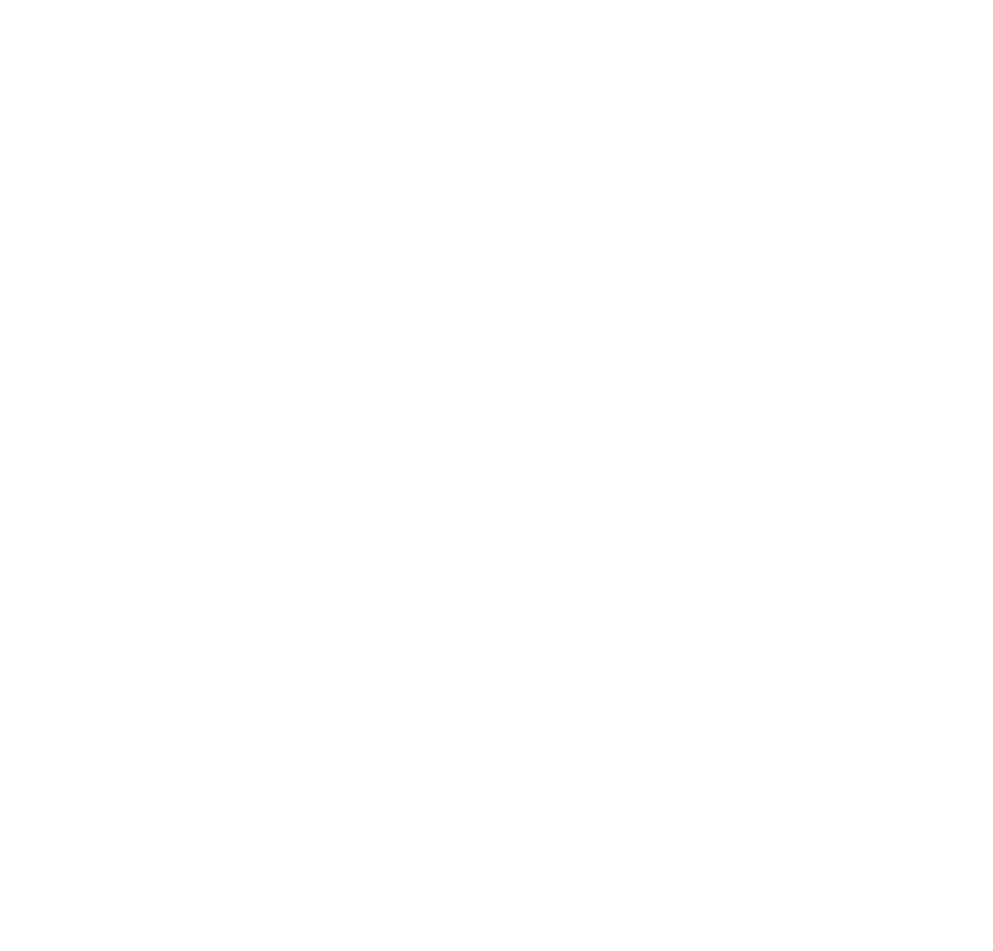
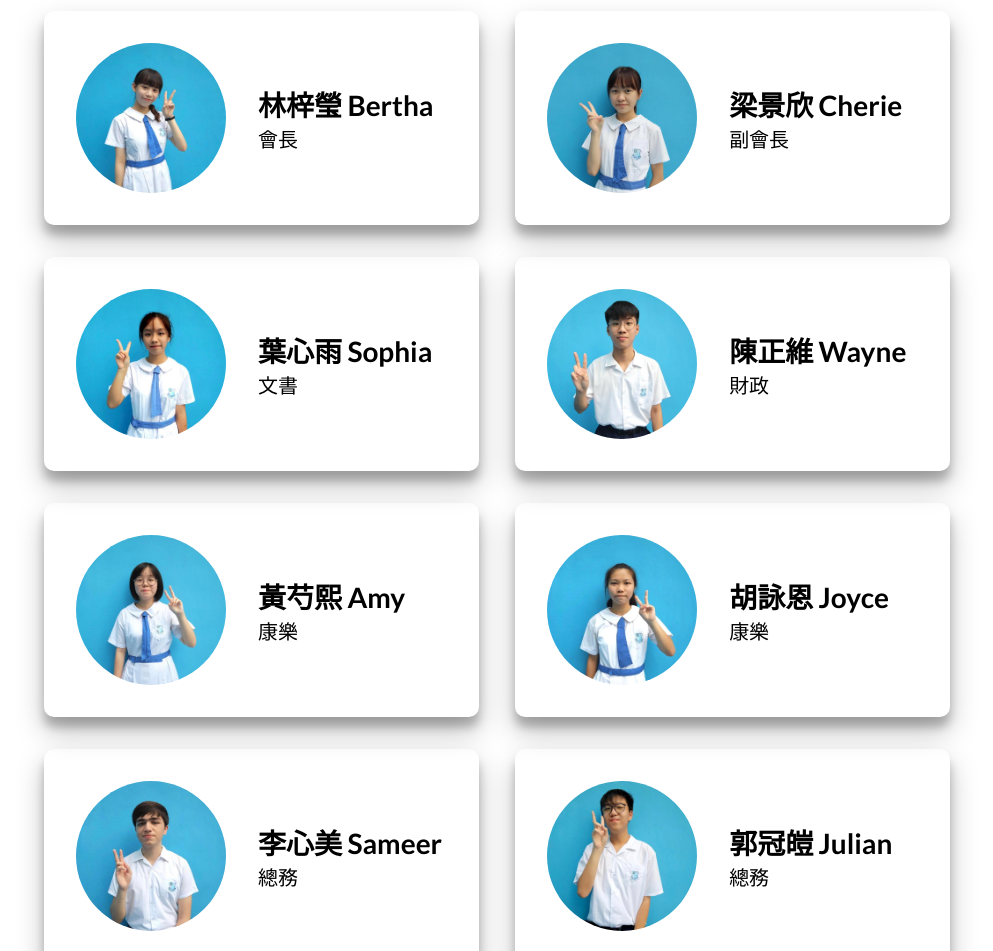
Before and after one commit to samleecodes/unify, a Vue app: page /about in a window 1280 px wide. Shown: the part 621-1572 px from the top of the page, without its empty margins (143-1136 px from the left). Before the commit the page ends 800 px from the top, so only its background shows below. Built offline with nearby package versions, Linux system fonts and the light colour scheme.

Commit message:
Implemented MemberCard and iteration

```diff
--- /dev/null
+++ b/src/components/MemberCard.vue
@@ -0,0 +1,88 @@
+<template>
+  <div class="member-card">
+    <div class="member-card-image-container">
+      <img :src="image" alt="Member Image">
+    </div>
+    <div class="member-card-content">
+      <div class="member-card-content-name">
+        {{ name }}
+      </div>
+      <div class="member-card-content-role">
+        {{ role }}
+      </div>
+    </div>
+  </div>
+</template>
+
+<script>
+export default {
+  name: 'MemberCard',
+  props: {
+    image: String,
+    name: String,
+    role: String,
+  },
+};
+</script>
+
+<style lang="scss" scoped>
+.member-card {
+  box-shadow: 0 14px 28px rgba(0,0,0,0.25), 0 10px 10px rgba(0,0,0,0.22);
+  border-radius: 10px;
+
+  padding: $standard-padding;
+
+  width: 100%;
+
+  margin-bottom: $standard-margin;
+
+  @media only screen and (min-width: 815px) {
+    display: flex;
+    flex-direction: row;
+
+    width: 48%;
+
+    .member-card-image-container {
+      margin-bottom: 0 !important;
+
+      img {
+        margin: 0 !important;
+      }
+    }
+
+    .member-card-content {
+      display: flex;
+      flex-direction: column;
+      justify-content: center;
+      margin-left: $standard-margin;
+    }
+  }
+
+  .member-card-image-container {
+    display: flex;
+    flex-direction: column;
+    align-items: center;
+
+    img {
+      object-fit: cover;
+      width: 150px;
+      height: 150px;
+      border-radius: 50%;
+    }
+
+    margin-bottom: $standard-margin;
+  }
+
+  .member-card-content {
+    .member-card-content-name {
+      font-size: $large-font-size;
+      font-weight: 700;
+    }
+
+    .member-card-content-role {
+      font-size: $content-font-size;
+      font-weight: 400;
+    }
+  }
+}
+</style>
--- a/src/locales/en.json
+++ b/src/locales/en.json
@@ -26,5 +26,30 @@
     "submit": "Submit",
     "submitting": "Submitted",
     "submitted": "Successfully submitted your message!"
+  },
+  "members": {
+    "bertha": "Lam Tsz Ying Bertha",
+    "cherie": "Leung King Yan Cherie",
+    "sophia": "Ip Sum Yu Sophia",
+    "wayne": "Chan Ching Wai Wayne",
+    "amy": "Wong Cheuk Hei Amy",
+    "joyce": "Wu Wing Yan Joyce",
+    "sameer": "Niaz Mohammad Sameer",
+    "julian": "Kwok Kwun Yi Julian",
+    "oscar": "Chan Sze Hin Oscar",
+    "toseef": "Toseef Mahmood",
+    "nicole": "Lee Wing Hei Nicole",
+    "sharoz": "Khan Mohammad Sharoz"
+  },
+  "roles": {
+    "chairPerson": "Chairperson",
+    "vChairPerson": "Vice Chairperson",
+    "secretary": "General Secretary",
+    "treasurer": "Treasurer",
+    "recreation": "Recreational Secretary",
+    "genAffairs": "General Affairs Officer",
+    "arts": "Arts Director",
+    "academics": "Academic Secretary",
+    "sports": "Sports Secretary"
   }
 }
--- a/src/locales/zh.json
+++ b/src/locales/zh.json
@@ -26,5 +26,30 @@
     "submit": "提交",
     "submitting": "現在提交...",
     "submitted": "成功提交您的消息！"
+  },
+  "members": {
+    "bertha": "林梓瑩 Bertha",
+    "cherie": "梁景欣 Cherie",
+    "sophia": "葉心雨 Sophia",
+    "wayne": "陳正維 Wayne",
+    "amy": "黃芍熙 Amy",
+    "joyce": "胡詠恩 Joyce",
+    "sameer": "李心美 Sameer",
+    "julian": "郭冠皚 Julian",
+    "oscar": "陳司憲 Oscar",
+    "toseef": "馬東尼 Toseef",
+    "nicole": "李穎希 Nicole",
+    "sharoz": "巫家樂 Sharoz"
+  },
+  "roles": {
+    "chairPerson": "會長",
+    "vChairPerson": "副會長",
+    "secretary": "文書",
+    "treasurer": "財政",
+    "recreation": "康樂",
+    "genAffairs": "總務",
+    "arts": "美術",
+    "academics": "學術",
+    "sports": "體育"
   }
 }
--- a/src/views/About.vue
+++ b/src/views/About.vue
@@ -8,18 +8,104 @@
       </article>
       <article>
         <h1>{{ $t('about.membersTitle') }}</h1>
+        <div class="members">
+          <MemberCard
+          v-for="member in members"
+          :key="member.name"
+          :image="member.image"
+          :name="member.name"
+          :role="member.role"/>
+        </div>
       </article>
     </div>
   </div>
 </template>
 
 <script>
+/* eslint-disable global-require */
 import ImageHeader from '@/components/ImageHeader.vue';
+import MemberCard from '@/components/MemberCard.vue';
 
 export default {
   name: 'About',
+  data() {
+    return {
+      members: [
+        {
+          image: require('../assets/Bertha.jpg'),
+          name: this.$t('members.bertha'),
+          role: this.$t('roles.chairPerson'),
+        },
+        {
+          image: require('../assets/Cherie.jpg'),
+          name: this.$t('members.cherie'),
+          role: this.$t('roles.vChairPerson'),
+        },
+        {
+          image: require('../assets/IpSumYu.jpg'),
+          name: this.$t('members.sophia'),
+          role: this.$t('roles.secretary'),
+        },
+        {
+          image: require('../assets/Wayne.jpg'),
+          name: this.$t('members.wayne'),
+          role: this.$t('roles.treasurer'),
+        },
+        {
+          image: require('../assets/Amy.jpg'),
+          name: this.$t('members.amy'),
+          role: this.$t('roles.recreation'),
+        },
+        {
+          image: require('../assets/Joyce.jpg'),
+          name: this.$t('members.joyce'),
+          role: this.$t('roles.recreation'),
+        },
+        {
+          image: require('../assets/Sameer.jpg'),
+          name: this.$t('members.sameer'),
+          role: this.$t('roles.genAffairs'),
+        },
+        {
+          image: require('../assets/Julian.jpg'),
+          name: this.$t('members.julian'),
+          role: this.$t('roles.genAffairs'),
+        },
+        {
+          image: require('../assets/Oscar.jpg'),
+          name: this.$t('members.oscar'),
+          role: this.$t('roles.arts'),
+        },
+        {
+          image: require('../assets/Toseef.jpg'),
+          name: this.$t('members.toseef'),
+          role: this.$t('roles.arts'),
+        },
+        {
+          image: require('../assets/Nicole.jpg'),
+          name: this.$t('members.nicole'),
+          role: this.$t('roles.academics'),
+        },
+        {
+          image: require('../assets/Sharoz.jpg'),
+          name: this.$t('members.sharoz'),
+          role: this.$t('roles.sports'),
+        },
+      ],
+    };
+  },
   components: {
     ImageHeader,
+    MemberCard,
   },
 };
 </script>
+
+<style lang="scss">
+.members {
+  display: flex;
+  flex-direction: row;
+  flex-wrap: wrap;
+  justify-content: space-between;
+}
+</style>
```
